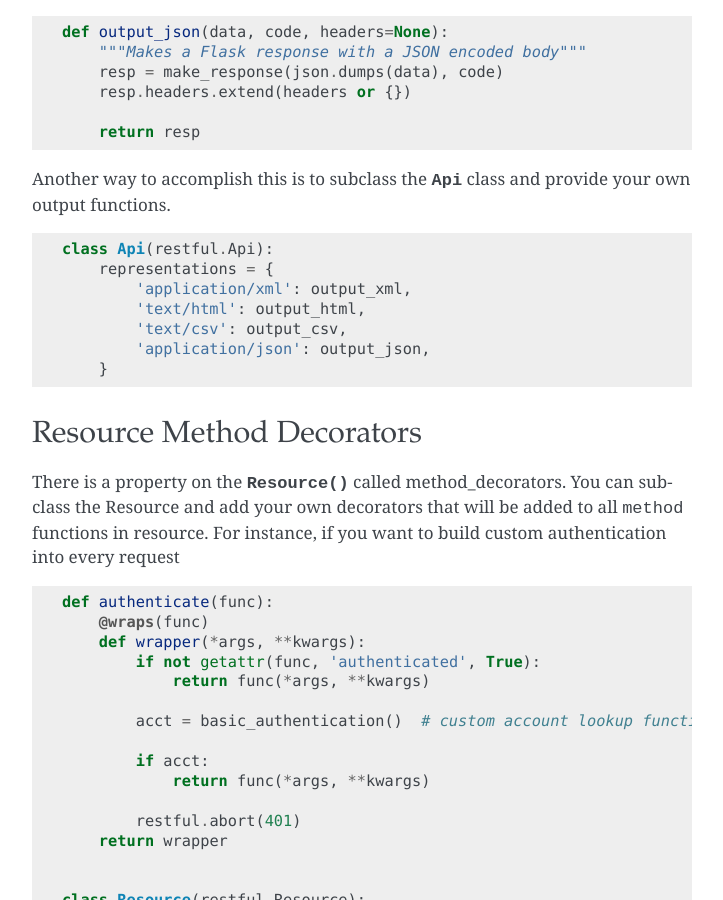
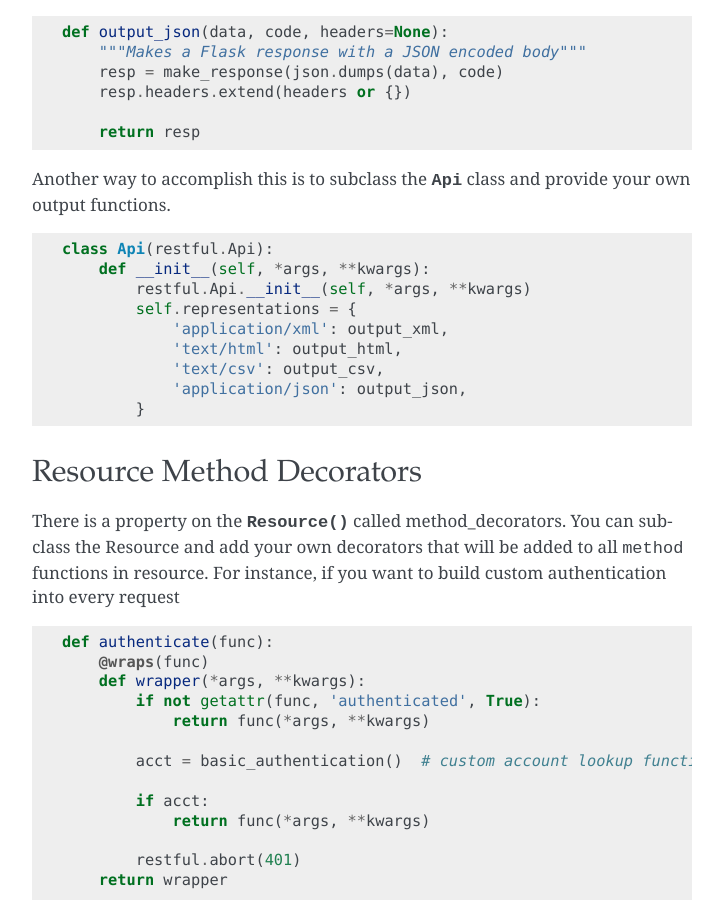
Before and after one commit to flask-restful/flask-restful, a Sphinx documentation site: the page built from docs/extending.rst, in a window 1280 px wide and 900 px high, scrolled down 2392 px. Shown: the whole window, without its empty margins (388-1111 px from the left). Built offline with Sphinx 7.4.7, drawn with Linux system fonts in a browser that asks for light colours.

```diff
--- a/docs/extending.rst
+++ b/docs/extending.rst
@@ -129,12 +129,14 @@ Another way to accomplish this is to subclass the :class:`~Api` class and
 provide your own output functions. ::
 
     class Api(restful.Api):
-        representations = {
-            'application/xml': output_xml,
-            'text/html': output_html,
-            'text/csv': output_csv,
-            'application/json': output_json,
-        }
+        def __init__(self, *args, **kwargs):
+            restful.Api.__init__(self, *args, **kwargs)
+            self.representations = {
+                'application/xml': output_xml,
+                'text/html': output_html,
+                'text/csv': output_csv,
+                'application/json': output_json,
+            }
 
 Resource Method Decorators
 --------------------------
```
